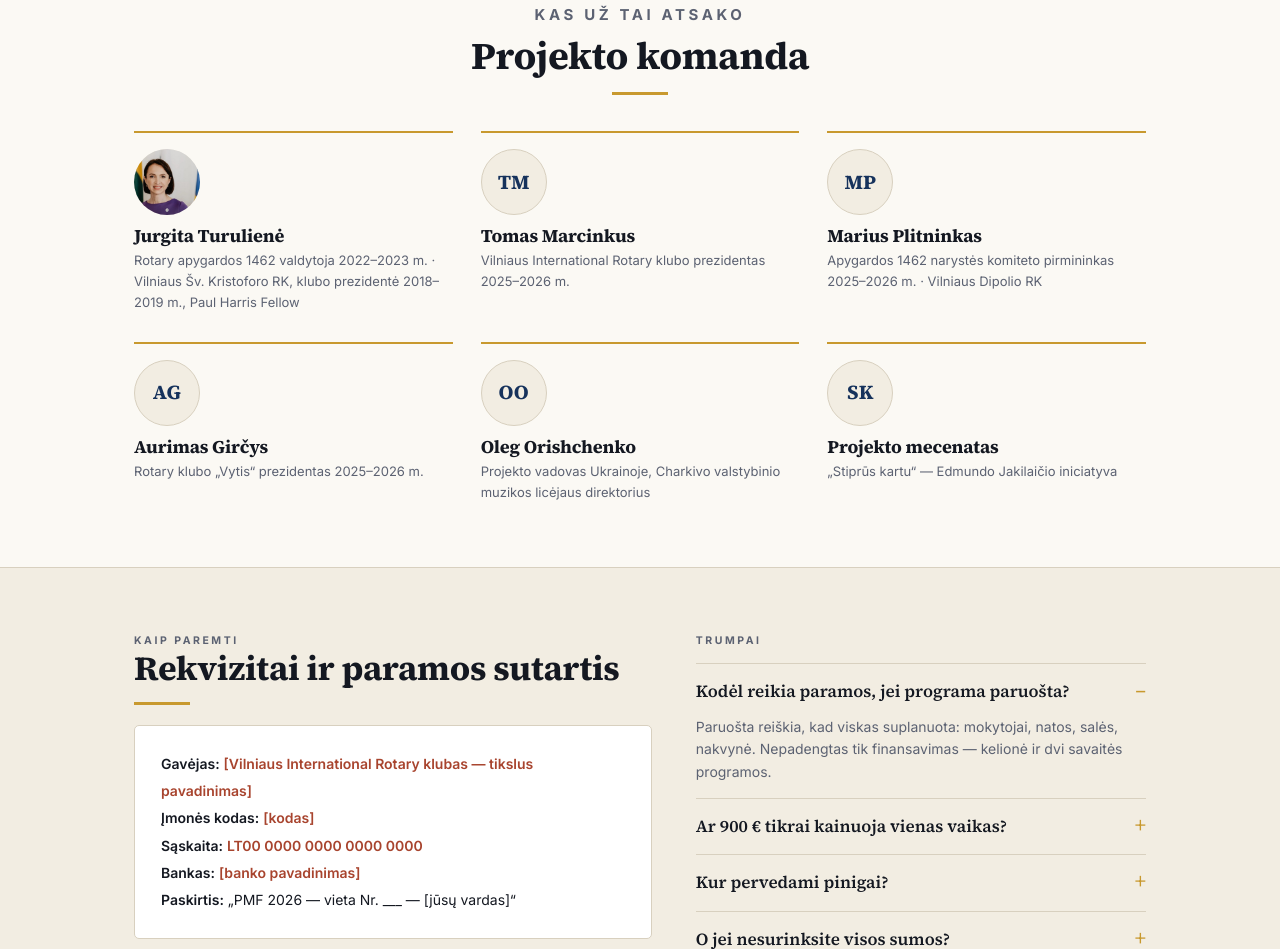
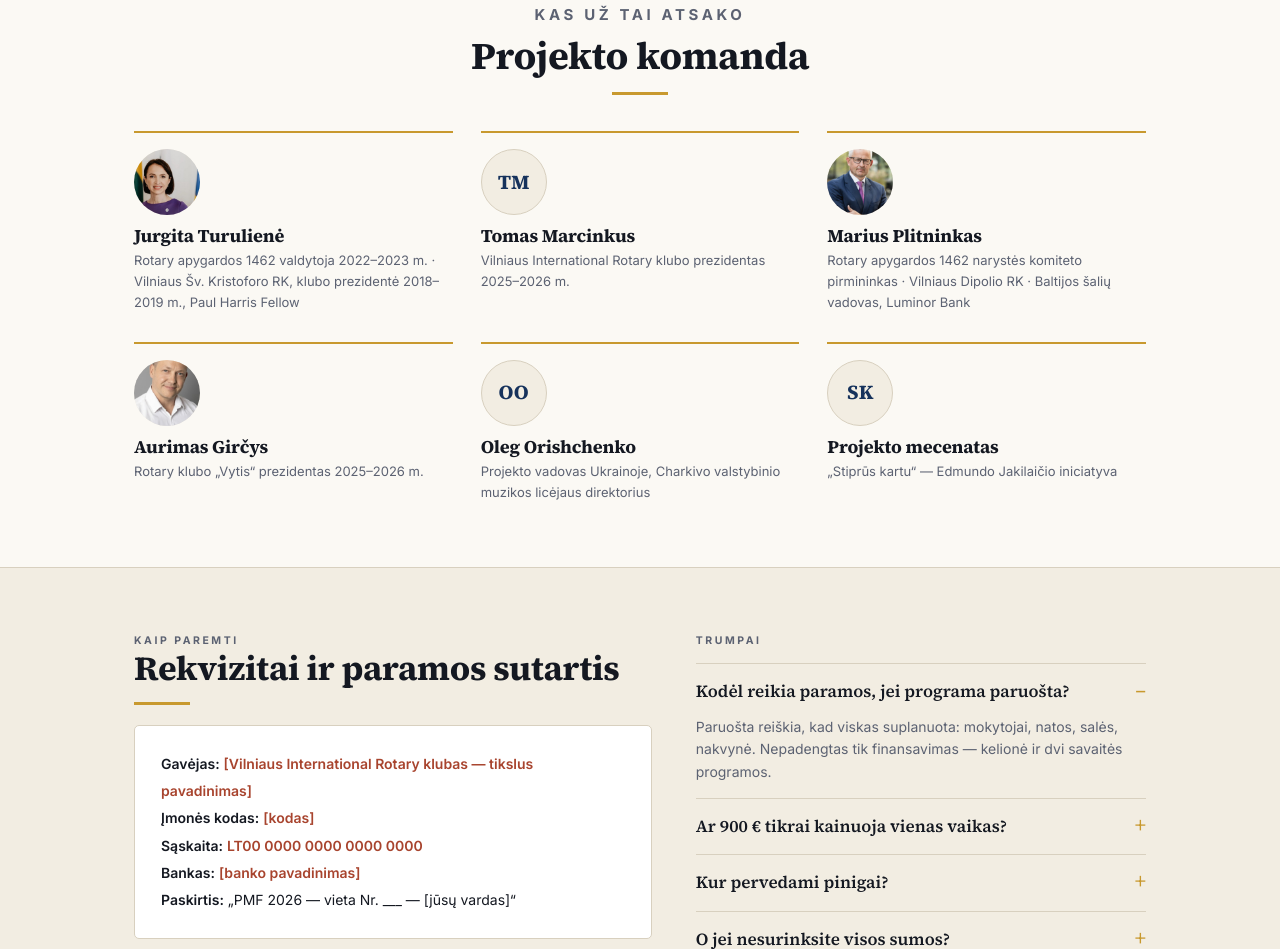
Before and after one commit to aurimasAPG/paskutinis-autobusas, a plain HTML site: page index.html in a window 1280 px wide. Shown: the part 3404-4353 px from the top of the page. Drawn offline with Linux system fonts and the light colour scheme.

Commit message:
Komandos portretai: Marius Plitninkas ir Aurimas Girčys
Mariaus pareigos patikslintos pagal jo paties LinkedIn profilį —
Rotary Lithuania narystės komiteto pirmininkas, esamos pareigos.

Co-Authored-By: Claude Opus 5 (1M context) <noreply@anthropic.com>
Claude-Session: https://claude.ai/code/session_01Xb4CDNz6JDQVGq6nJQfGV7

```diff
--- a/index.html
+++ b/index.html
@@ -358,14 +358,12 @@ footer a{color:var(--gold-soft)}
         <p class="role">Vilniaus International Rotary klubo prezidentas 2025–2026 m.</p>
       </div>
       <div class="person">
-        <!-- įkėlus nuotrauką: <img class="ph" src="img/marius.jpg" alt="Marius Plitninkas"> -->
-        <div class="mono">MP</div>
+        <img class="ph" src="img/marius.jpg" alt="Marius Plitninkas">
         <h3>Marius Plitninkas</h3>
-        <p class="role">Apygardos 1462 narystės komiteto pirmininkas 2025–2026 m. · Vilniaus Dipolio RK</p>
+        <p class="role">Rotary apygardos 1462 narystės komiteto pirmininkas · Vilniaus Dipolio RK · Baltijos šalių vadovas, Luminor Bank</p>
       </div>
       <div class="person">
-        <!-- įkėlus nuotrauką: <img class="ph" src="img/aurimas.jpg" alt="Aurimas Girčys"> -->
-        <div class="mono">AG</div>
+        <img class="ph" src="img/aurimas.jpg" alt="Aurimas Girčys">
         <h3>Aurimas Girčys</h3>
         <p class="role">Rotary klubo „Vytis“ prezidentas 2025–2026 m.</p>
       </div>
```
Also changed, not shown: img/aurimas.jpg (added), img/marius.jpg (added), 1 other file.
